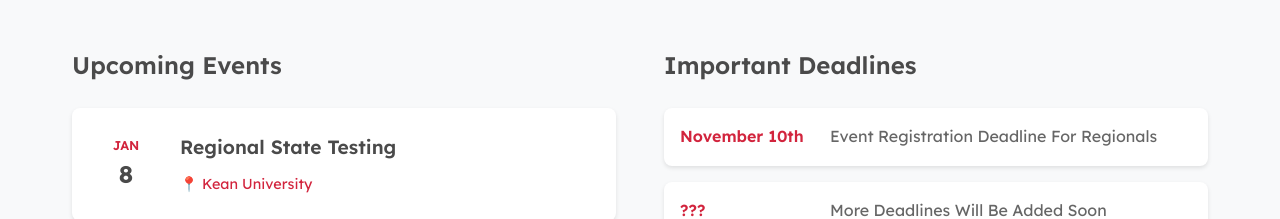
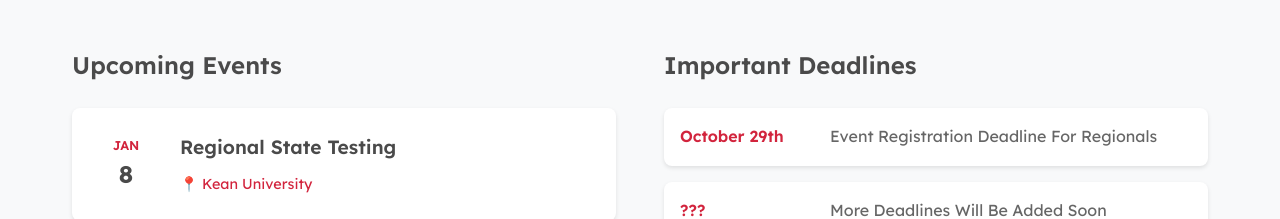
Before and after one commit to AryaVaidya08/BRHS-DECA, a Next.js app: page / in a window 1280 px wide. Shown: the part 2902-3121 px from the top of the page. Built offline with nearby package versions, Linux system fonts and the light colour scheme.

Commit message:
changed deadline

```diff
--- a/app/page.js
+++ b/app/page.js
@@ -314,7 +314,7 @@ export default function Home() {
               <h3 className={styles.eventsSubtitle}>Important Deadlines</h3>
               <div className={styles.deadlineList}>
                 <div className={styles.deadlineItem}>
-                  <div className={styles.deadlineDate}>November 10th</div>
+                  <div className={styles.deadlineDate}>October 29th</div>
                   <div className={styles.deadlineDescription}>Event Registration Deadline For Regionals</div>
                 </div>
                 <div className={styles.deadlineItem}>
```
